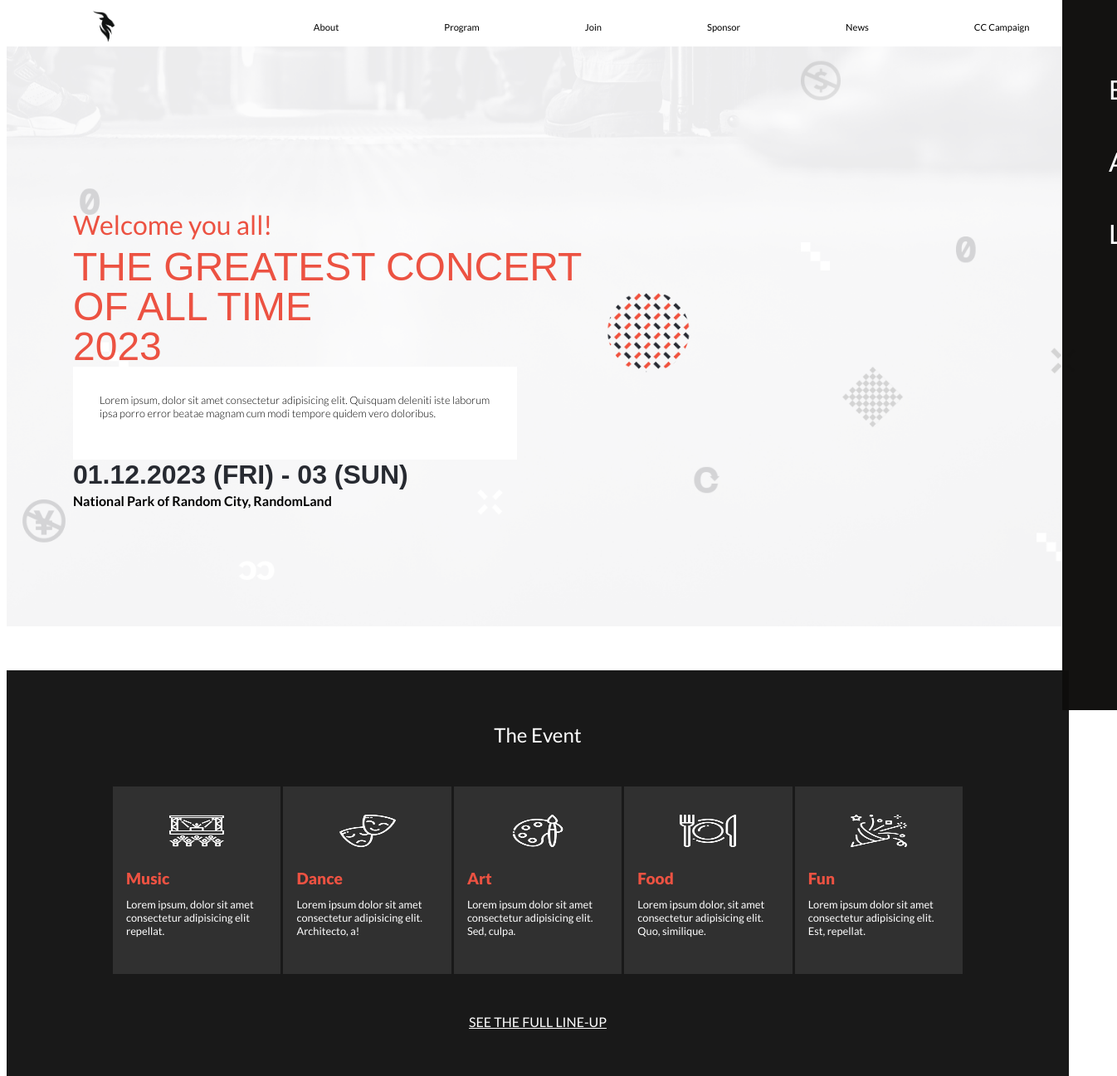
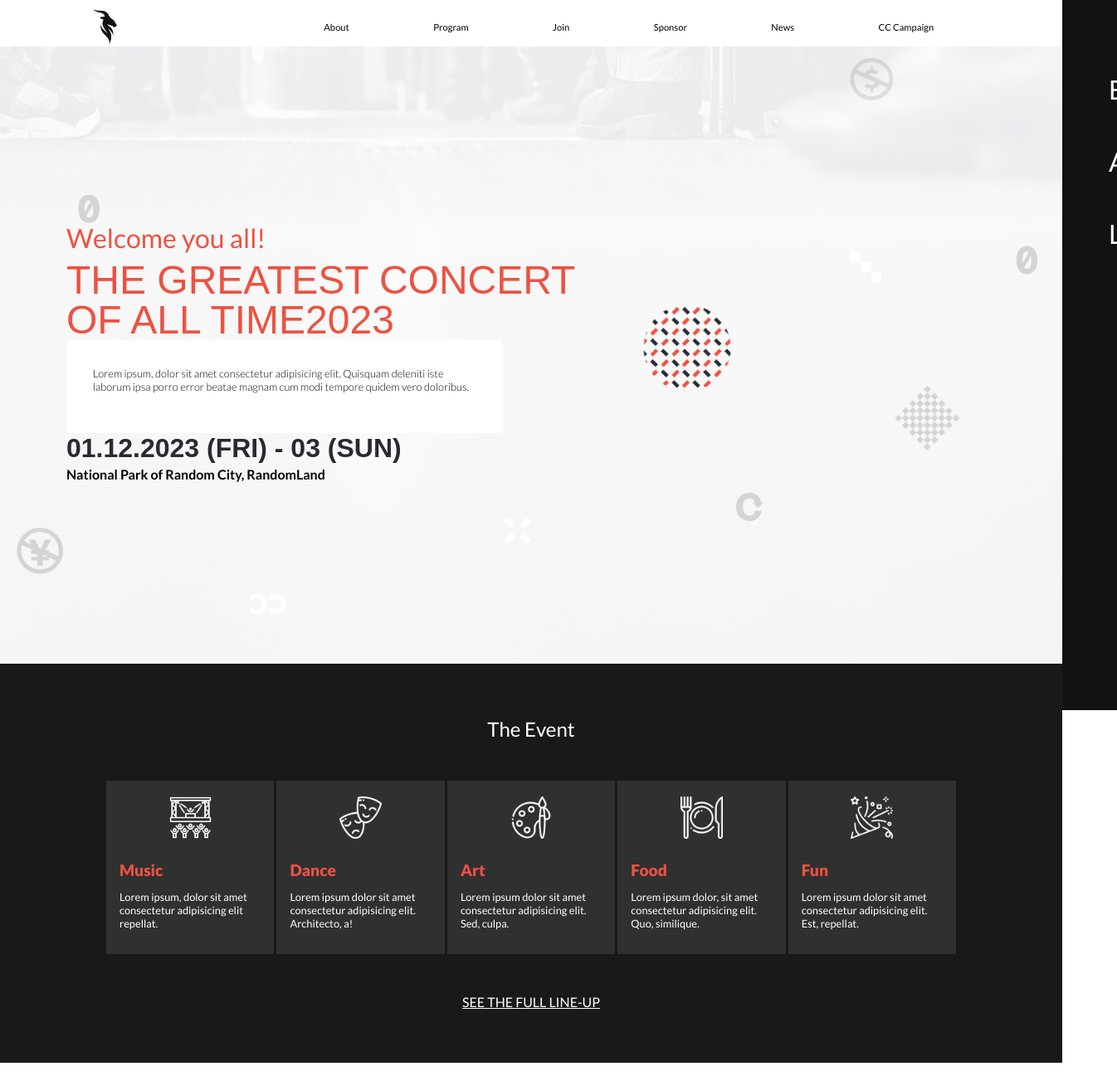
Before and after one commit to maov19/conference_page, a plain HTML site: page index.html in a window 1280 px wide. Shown: the top 1297 px of the page at 83% size, 1346 px wide, since content can reach past the window. Drawn offline with Linux system fonts and the light colour scheme; a web font is replaced by a local one.

Commit message:
Fix margin and padding of about section

```diff
--- a/style.css
+++ b/style.css
@@ -4,10 +4,11 @@ body{
 }
 
 #welcome {
-    height: 60vh;
+    margin: auto;
+    height: 100vh;
     width: 92vw;
     background-image: url('images/mobile\ background.png');
-    background-size: 100%;
+    background-size: cover;
     background-repeat: no-repeat;
     display: flex;
     flex-direction: column;
@@ -76,7 +77,6 @@ body{
 
   .hamburger .bar, .hamburger:after, .hamburger:before {
     position: relative;
-
     content: '';
     display: block;
     width: 100%;
@@ -165,10 +165,9 @@ body{
     font-weight: 400;
 }
 
-
 #event ul {
     margin: 0;
-    padding: 0 4% 0 4%;
+    padding: 0;
     display: flex;
     flex-direction: column;
     list-style-type: none;
@@ -178,7 +177,8 @@ body{
 #event li {
     margin: 0;
     padding: 0;
-    height: 6rem;
+    height: 12vh;
+    width: 80vw;
     list-style-type: none;
     display: flex;
     justify-content: space-between;
@@ -207,10 +207,14 @@ body{
 }
 
 #event button {
+    display: flex;
+    flex-direction: column;
+    align-items: center;
+    justify-content: center;
+    padding: 5%;
     margin: auto;
     width: 60vw;
-    height: auto;
-    padding: 6%;
+    height: 5vh;
     color: white;
     background-color: #ec5242;
     font-size: 1rem;
@@ -218,7 +222,6 @@ body{
     letter-spacing: 0.03em;
     transition: all 0.5s;
     border: none;
-    align-items: center;
 }
 
 #lineup {
@@ -291,9 +294,12 @@ body{
 
 
 #about {
+    margin: 0;
+    padding: 0;
     width: 100vw;
     background-image: url('images/mobile\ background.png');
     background-repeat: no-repeat;
+    background-size: 100vw;
     display: flex;
     flex-direction: column;
     justify-content: center;
@@ -480,25 +486,26 @@ footer p {
 @media only screen and (min-width: 768px) {
 body{
   padding: 0;
-  overflow-x: hidden;
+  margin: 0;
 }
 
 #welcome {
+    margin: 0;
+    padding: 0;
     display: flex;
     flex-direction: column;
     justify-content: center;
     background-image: url(images/home-bg-desk.png);
+    background-size: cover;
     height: 80vh;
-    width: vw;
-    margin: 0;
+    width: 90vw;
     padding: 10vh;
 }
 
 .navbar {
-    width: 100vw;
+    width: 100%;
     height: 3rem;
     margin: 0;
-    padding: 0;
     background-color: white;
     position: fixed;
     padding-left: 1.5rem;
@@ -506,7 +513,6 @@ body{
     top: 0;
     left: 0;
     right: 0;
-    width: 100vw;
     display: flex;
     align-items: center;
     justify-content: space-between;
@@ -523,9 +529,9 @@ body{
 }
 
 .menu {
-    margin: 0;
+    margin-right: 10vw;
     padding: 0;
-    width: 90%;
+    width: 70%;
     display: flex;
     justify-content: space-around;
     list-style-type: none;
@@ -550,10 +556,12 @@ margin-bottom: 0.5rem;
 }
 
 .welcome h1 {
+    display: flex;
+    flex-wrap: wrap;
     font-size: 3rem;
     line-height: 3rem;
     margin-bottom: 0;
-    width: 70%;
+    width: 60%;
 }
 
 .description {
@@ -611,8 +619,8 @@ margin: 0;
     padding-top: 2%;
     padding-bottom: 15%;
     filter: invert(1);
-    width: 40%;
-    height: 20%;
+    width: 30%;
+    height: 30%;
 }
 
 #event li {
@@ -716,7 +724,7 @@ font-size: 1.2rem;
 
 
 #about {
-    width: 80vw;
+    width: 88vw;
     padding: 15vh 11vh 5vh 11vh;
     text-align: center;
 }
```
